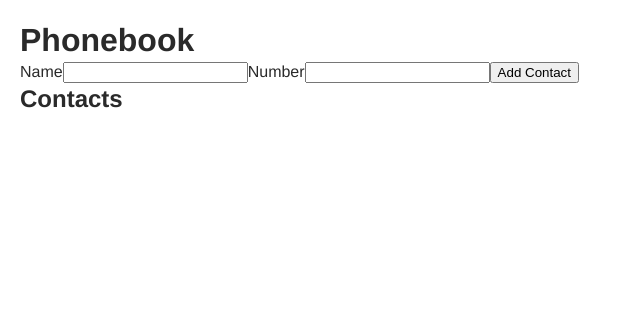
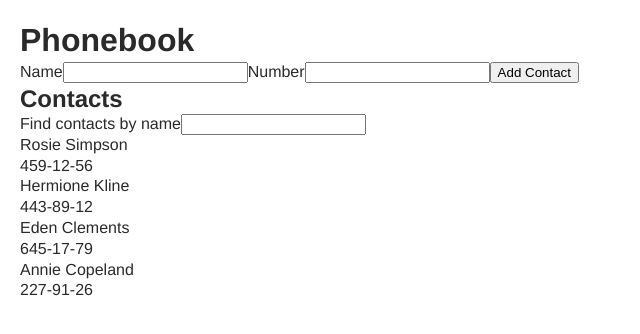
Before and after one commit to Aninok92/goit-react-hw-02-phonebook, a React (Create React App) app: page / in a window 1280 px wide. Shown: the top 334 px of the page, without its empty margins (0-640 px from the left). Built offline with nearby package versions, Linux system fonts and the light colour scheme.

Commit message:
добавляет фильтрацию контактов

```diff
--- a/src/App.js
+++ b/src/App.js
@@ -2,10 +2,16 @@
 import shortid from "shortid";
 import ContactForm from "./components/ContactForm";
 import ContactList from "./components/ContactList";
+import Filter from "./components/Filter";
 
 class App extends Component {
   state = {
-    contacts: [],
+    contacts: [
+      { id: "id-1", name: "Rosie Simpson", number: "459-12-56" },
+      { id: "id-2", name: "Hermione Kline", number: "443-89-12" },
+      { id: "id-3", name: "Eden Clements", number: "645-17-79" },
+      { id: "id-4", name: "Annie Copeland", number: "227-91-26" },
+    ],
     filter: "",
   };
 
@@ -19,16 +25,33 @@
       contacts: [contact, ...prevState.contacts],
     }));
   };
+
+  changeFilter = (e) => {
+    this.setState({
+      filter: e.currentTarget.value,
+    });
+  };
+
+  getVisibleContacts = () => {
+    const { contacts, filter } = this.state;
+    const normalizedFilter = filter.toLowerCase();
+
+    return contacts.filter((contact) =>
+      contact.name.toLowerCase().includes(normalizedFilter)
+    );
+  };
+
   render() {
-    const { contacts } = this.state;
+    const { contacts, filter } = this.state;
+    const visibleContacts = this.getVisibleContacts();
     return (
       <div>
         <h1>Phonebook</h1>
         <ContactForm onSubmit={this.addContact} />
 
         <h2>Contacts</h2>
-        {/* <Filter/> */}
-        <ContactList contacts={contacts} />
+        <Filter value={filter} onChange={this.changeFilter} />
+        <ContactList contacts={visibleContacts} />
       </div>
     );
   }
--- /dev/null
+++ b/src/components/Filter.js
@@ -0,0 +1,8 @@
+const Filter = ({ value, onChange }) => (
+  <label>
+    Find contacts by name
+    <input type="text" value={value} onChange={onChange}></input>
+  </label>
+);
+
+export default Filter;
```
